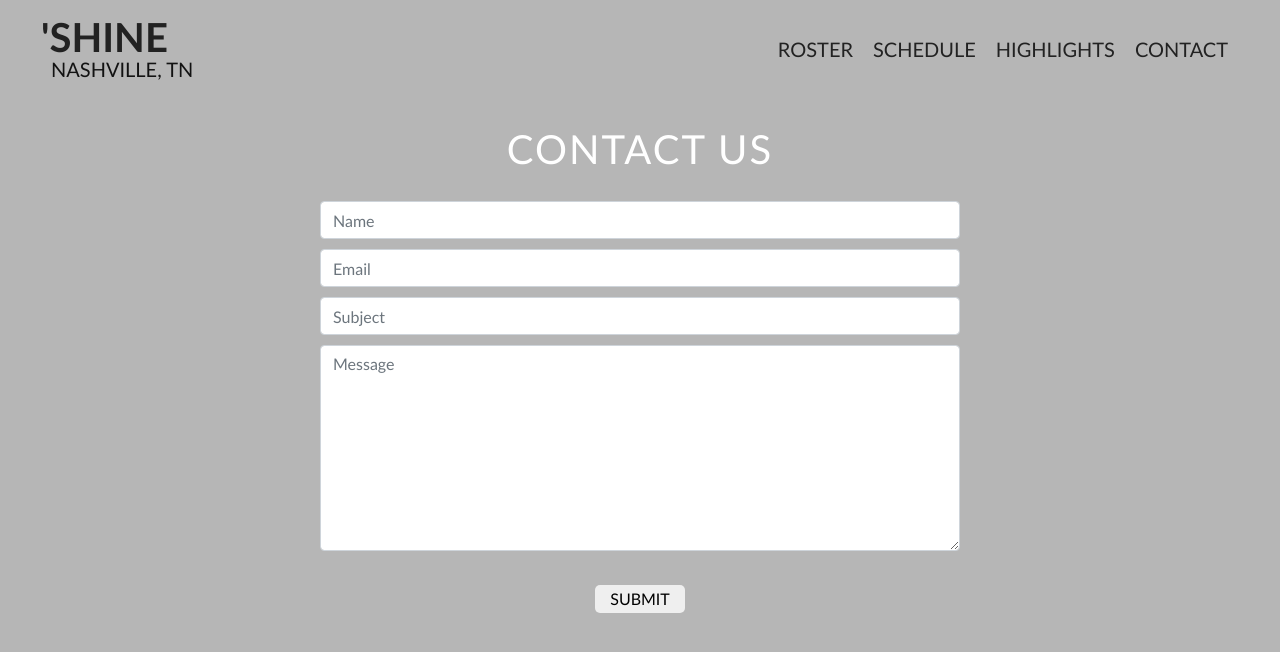
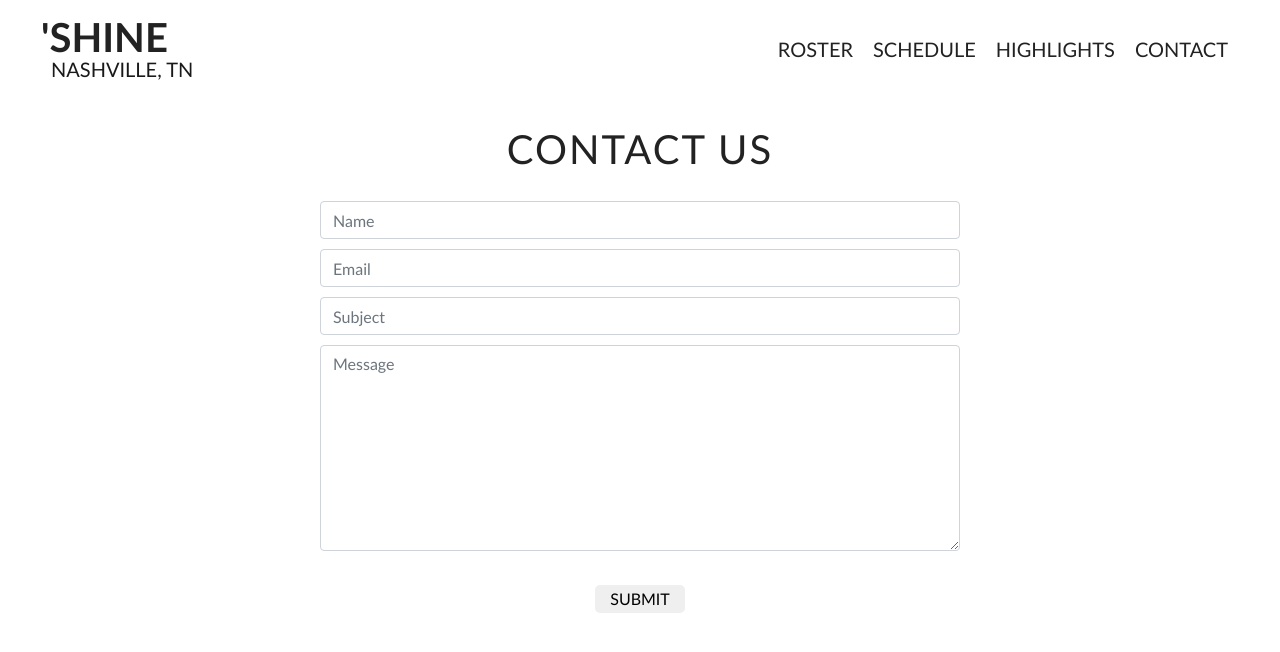
Before and after one commit to liz-barnes/nashville-shine-ultimate, a React (Create React App) app: page /contact in a window 1280 px wide. Shown: the top 652 px of the page. Built offline with nearby package versions, Linux system fonts and the light colour scheme.

Commit message:
change background color of highlight and contact page with white

```diff
--- a/public/index.html
+++ b/public/index.html
@@ -1,5 +1,7 @@
 <!DOCTYPE html>
 <html lang="en">
+  <!-- TO DO: Browser icon -->
+  <!-- TO DO: Add Footer - social media icons -->
   <head>
     <meta charset="utf-8" />
     <link rel="icon" href="%PUBLIC_URL%/favicon.ico" />
--- a/src/Components/Nav/index.js
+++ b/src/Components/Nav/index.js
@@ -22,7 +22,7 @@ export default function MyNavbar() {
       </header> */}
       <Navbar color="light" light expand="md" className={isOpen ? 'justify-content-between color-nav' : 'justify-content-between color-nav bg-transparent'}>
       <NavbarBrand href="/" className="mr-auto">
-        <Link to='/' className='brand'>
+        <Link to='/' className='brand' style={{ backgroundImage: 'url(images/logo.png)' }}>
           <h1>'Shine</h1>
         </Link>
         <p className='city'>Nashville, TN</p>
--- a/src/styles/components/_contact.scss
+++ b/src/styles/components/_contact.scss
@@ -2,7 +2,7 @@
 .Contact {
     padding-top: 125px;
     text-align: center;
-    background-color: rgb(182, 182, 182);
+    background-color: $textColor;
 }
 
 .contact-form {
@@ -12,6 +12,7 @@
 }
 
 .contact-form-header {
+    color: $backgroundColor;
     letter-spacing: 2px;
 }
 
--- a/src/styles/components/_highlights.scss
+++ b/src/styles/components/_highlights.scss
@@ -1,6 +1,6 @@
 .Highlights-Page {
   padding-top: 150px;
-  background-color: rgb(182, 182, 182);
+  background-color: $textColor;
 }
 
 .gallery-container {
```
Also changed, not shown: public/images/logo.png (added).
